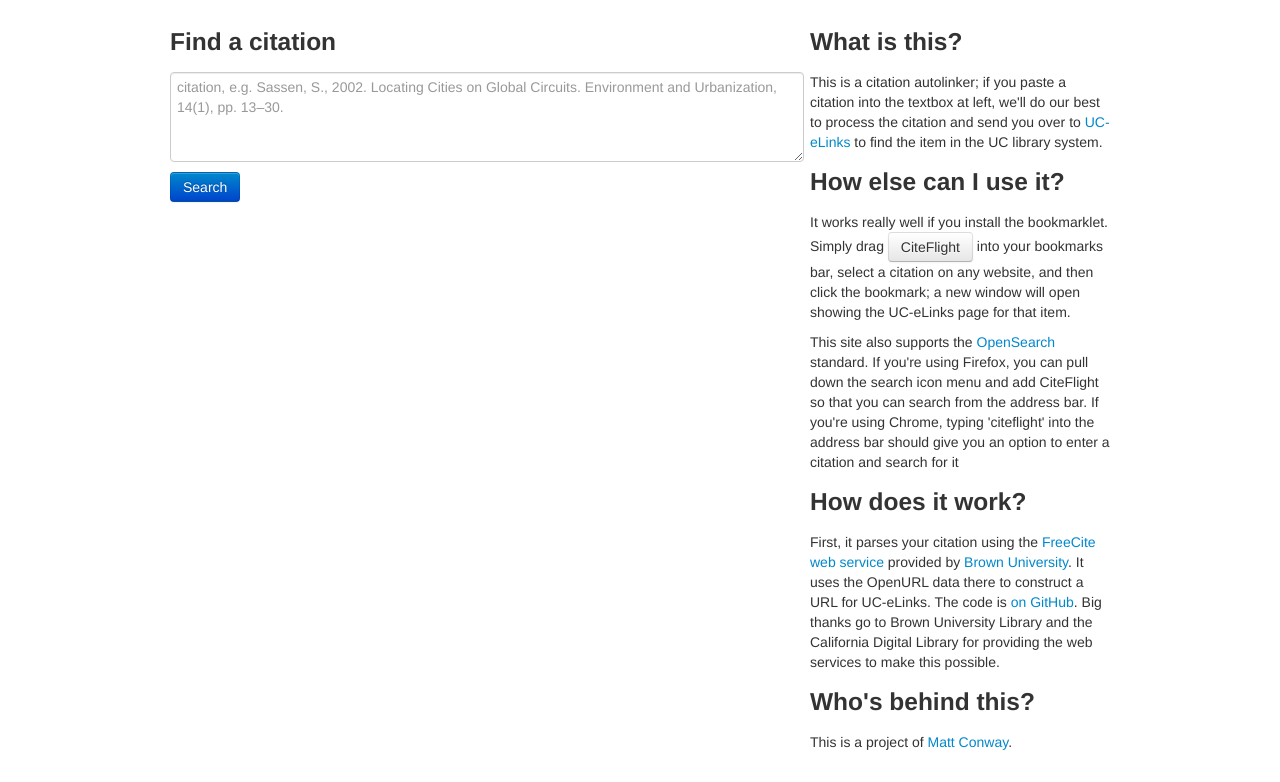
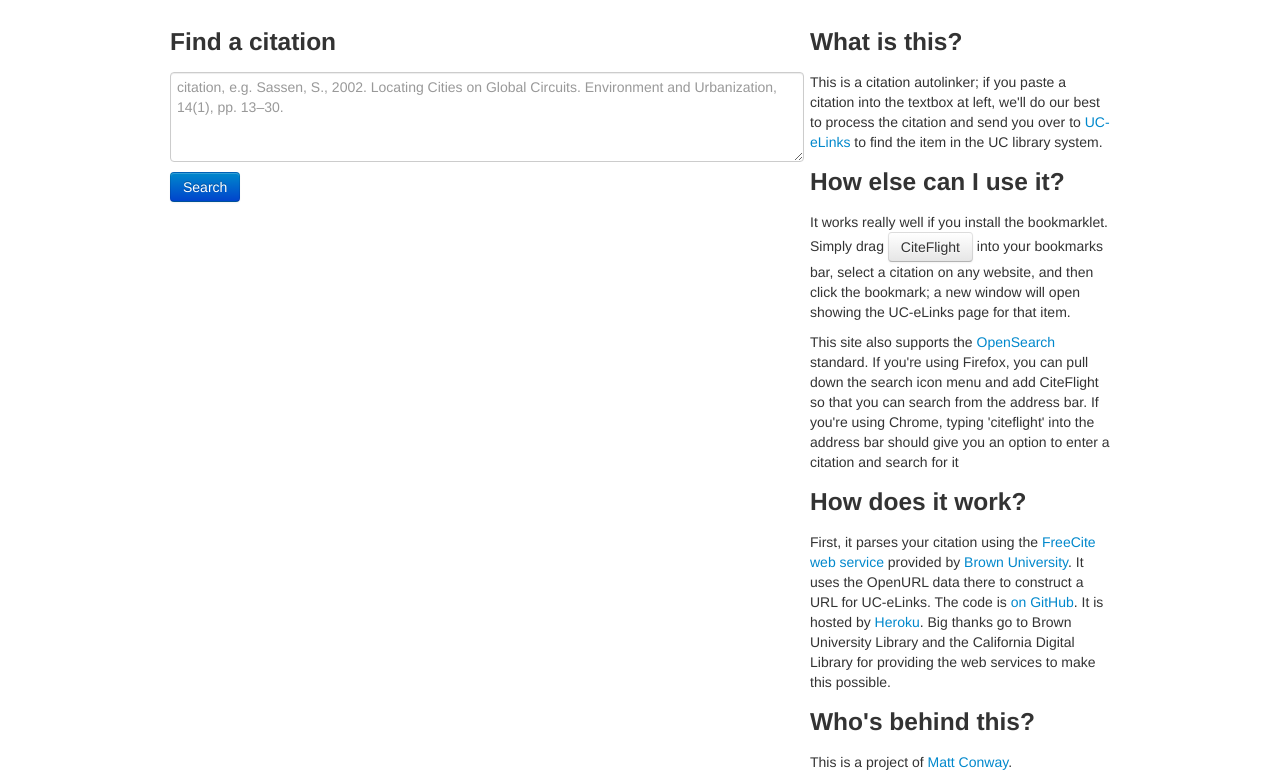
Before and after one commit to mattwigway/citeflight, a website: page public/index.html in a window 1280 px wide. Shown: the part 53-835 px from the top of the page. Drawn offline with nearby package versions, Linux system fonts and the light colour scheme.

Commit message:
Heroku credit.

```diff
--- a/public/index.html
+++ b/public/index.html
@@ -77,7 +77,7 @@
             enter a citation and search for it</p>
 
           <h3>How does it work?</h3>
-          <p>First, it  parses your citation using the <a href="http://freecite.library.brown.edu/">FreeCite web service</a> provided by <a href="http://brown.edu">Brown University</a>. It uses the OpenURL data there to construct a URL for UC-eLinks. The code is <a href="https://github.com/mattwigway/citeflight">on GitHub</a>. Big thanks go to Brown University Library and the California Digital Library for providing the web services to make this possible.</p>
+          <p>First, it  parses your citation using the <a href="http://freecite.library.brown.edu/">FreeCite web service</a> provided by <a href="http://brown.edu">Brown University</a>. It uses the OpenURL data there to construct a URL for UC-eLinks. The code is <a href="https://github.com/mattwigway/citeflight">on GitHub</a>. It is hosted by <a href="http://www.heroku.com">Heroku</a>. Big thanks go to Brown University Library and the California Digital Library for providing the web services to make this possible.</p>
 
           <h3>Who's behind this?</h3>
           <p>This is a project of <a href="http://indicatrix.org">Matt Conway</a>.</p>
```
